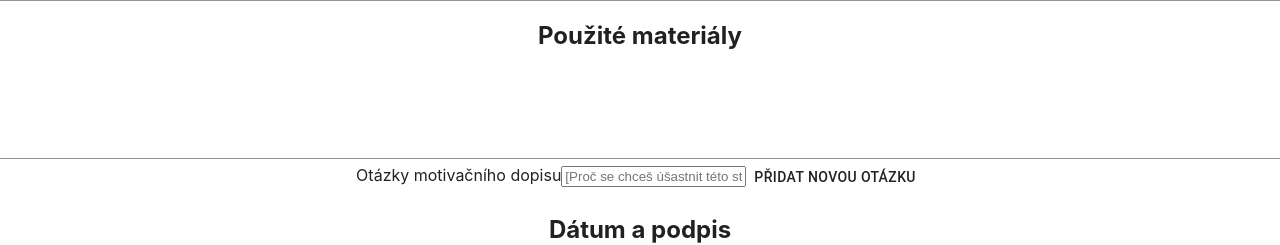
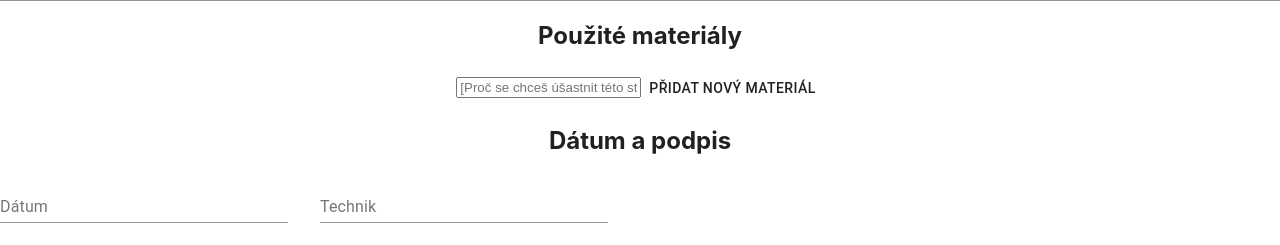
Before and after one commit to MashuSan/CarRepairs, a React (Create React App) app in the folder src/frontend-sbook/: page /createService in a window 1280 px wide. Shown: the part 221-466 px from the top of the page. Built offline with nearby package versions, Linux system fonts and the light colour scheme.

Commit message:
correct Použité materiály old class (bug cleared)

```diff
--- a/src/frontend-sbook/src/components/Profile/Record.js
+++ b/src/frontend-sbook/src/components/Profile/Record.js
@@ -26,16 +26,32 @@ export class OurVissionPrivateSection extends React.Component {
         return (
             <div>
                 <h2>Použité materiály</h2>
-                <div>
-                    <TextField
-                        style={{width: "100%"}}
-                        multiline
-                        rows="4"
-                        name="materials"
-                        value={this.props.materials}
-                        onChange={e => this.props.updateInput(e)}
-                    />
-                </div>
+                <Grid item>
+
+                    <label>
+                        {
+                            this.props.materials.map((question, index) => {
+                                return <div><input
+                                    type="text"
+                                    placeholder=""
+                                    onChange={(e) => this.props.onChangeQuestion(e, index)}
+                                    value={question}
+                                />
+                                    <Button onClick={this.props.deleteQuestion(index)}>x</Button></div>
+                            })
+                        }
+                        <input
+                            type="text"
+                            name="newMotivationLetterQuestion"
+                            placeholder="[Proč se chceš úšastnit této stáže? (300 slov)]"
+                            onChange={this.props.onChangeNewQuestion}
+                            value={this.props.newMaterial}
+                        />
+                        <Button onClick={this.props.addQuestion}>
+                            přidat nový materiál
+                        </Button>
+                    </label>
+                </Grid>
             </div>)
     }
 }
--- a/src/frontend-sbook/src/pages/Record.js
+++ b/src/frontend-sbook/src/pages/Record.js
@@ -9,8 +9,6 @@ import {
     AboutUsPrivateSection, ContactPrivateSection,
     OurVissionPrivateSection, SavePrivateSection
 } from "../components/Profile/Record";
-import Grid from "@material-ui/core/Grid";
-import Button from "@material-ui/core/Button";
 
 class CompanyAccount extends React.Component {
     constructor(props) {
@@ -50,8 +48,6 @@ class CompanyAccount extends React.Component {
                     updateInput={this.updateInput}
                 />
                 <OurVissionPrivateSection
-                    updateInput={this.updateInput}/>
-                <MotivationLetterQuestions
                     materials={this.state.materials}
                     deleteQuestion={(index) => this.deleteMotivationLetterQuestion(index)}
                     onChangeQuestion={(e, index) => {
@@ -61,8 +57,7 @@ class CompanyAccount extends React.Component {
                     }}
                     newQuestion={this.state.newMaterial}
                     onChangeNewQuestion={e => this.setState({newMaterial: e.target.value})}
-                    addQuestion={(e) => this.addMotivationLetterQuestion(e)}
-                />
+                    addQuestion={(e) => this.addMotivationLetterQuestion(e)}/>
                 <ContactPrivateSection
                     updateInput={this.updateInput}/>
                 <SavePrivateSection
@@ -89,38 +84,4 @@ class CompanyAccount extends React.Component {
         this.setState({[e.target.name]: e.target.value});
     };
 }
-
-
-class MotivationLetterQuestions extends React.Component {
-
-    render() {
-        return (<Grid item>
-            <label>
-                Otázky motivačního dopisu
-                {
-                    this.props.materials.map((question, index) => {
-                        return <div><input
-                            type="text"
-                            placeholder=""
-                            onChange={(e) => this.props.onChangeQuestion(e, index)}
-                            value={question}
-                        />
-                            <Button onClick={this.props.deleteQuestion(index)}>x</Button></div>
-                    })
-                }
-                <input
-                    type="text"
-                    name="newMotivationLetterQuestion"
-                    placeholder="[Proč se chceš úšastnit této stáže? (300 slov)]"
-                    onChange={this.props.onChangeNewQuestion}
-                    value={this.props.newMaterial}
-                />
-                <Button onClick={this.props.addQuestion}>
-                    přidat novou otázku
-                </Button>
-            </label>
-        </Grid>);
-    }
-}
-
 export default withRouter(CompanyAccount);
```
